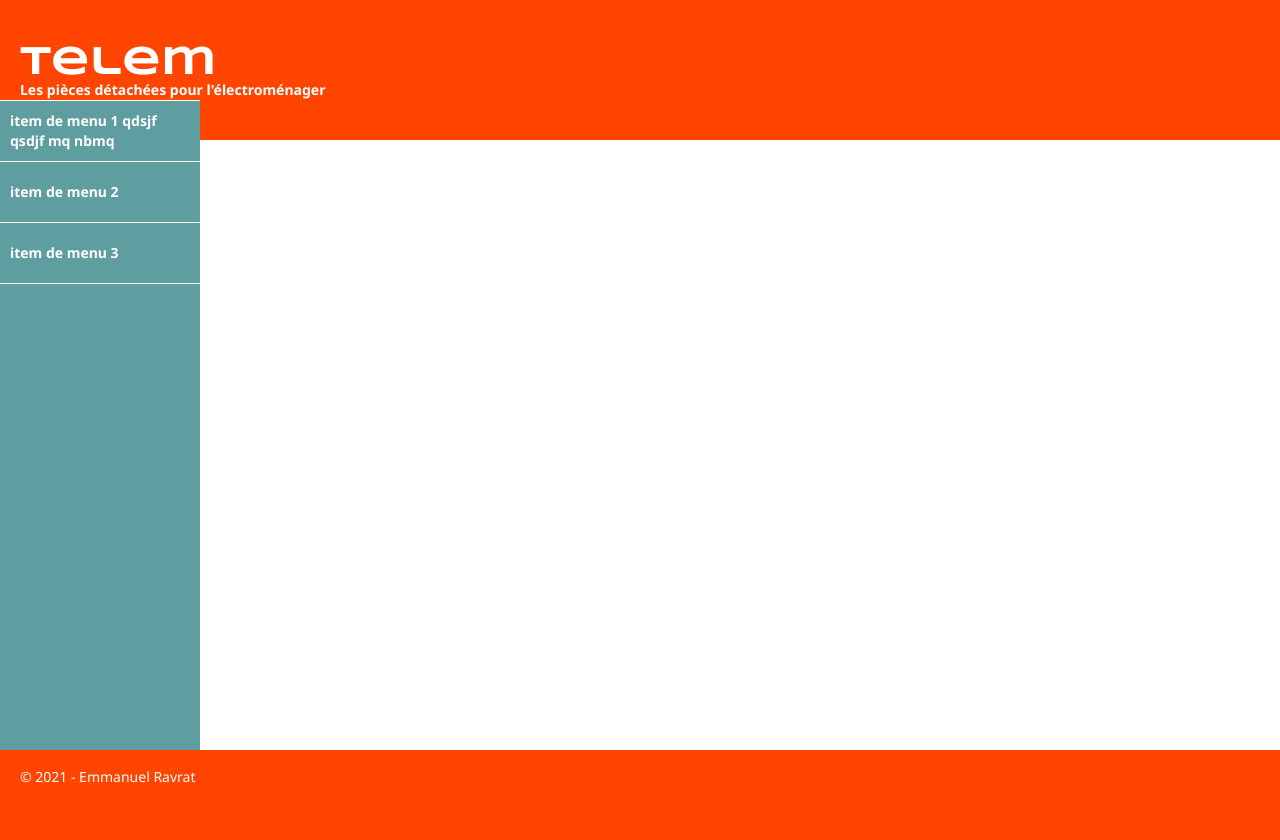
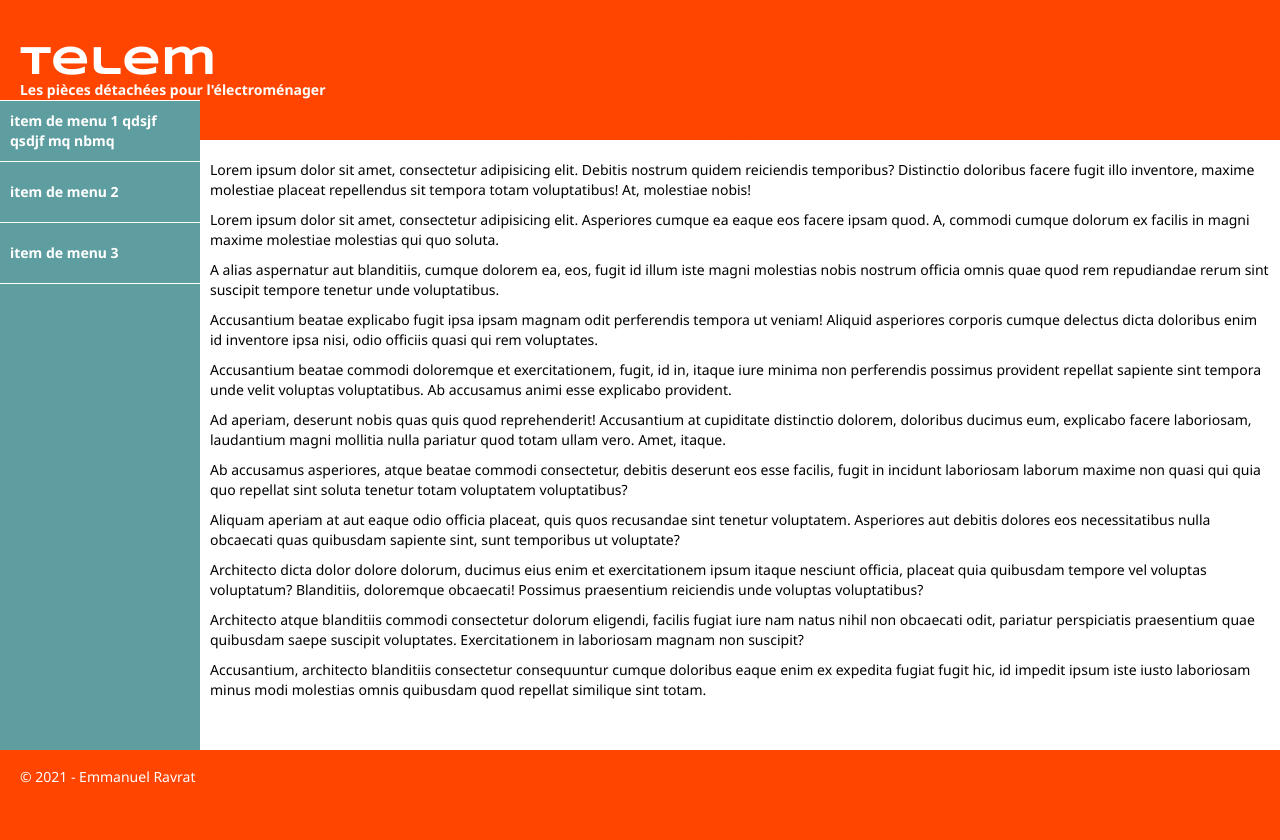
Before and after one commit to dranequentin/Telem, a PHP site: page / in a window 1280 px wide. Run offline with PHP 8.4, Linux system fonts and the light colour scheme.

Commit message:
mise en forme du contenu principal

```diff
--- /dev/null
+++ b/public/css/mainContent.css
@@ -0,0 +1,8 @@
+.mainContent__content {
+    padding: 10px;
+    line-height: 2rem;
+}
+
+.mainContent__content > p {
+    padding-bottom: 10px;
+}
--- a/templates/layout/header.php
+++ b/templates/layout/header.php
@@ -7,6 +7,7 @@
     <link rel="stylesheet" href="../../public/css/grid.css">
     <link rel="stylesheet" href="../../public/css/layout.css">
     <link rel="stylesheet" href="../../public/css/menu.css">
+    <link rel="stylesheet" href="../../public/css/mainContent.css">
 </head>
 <body class="mainGridContainer">
 <header class="siteHeader">
--- a/templates/layout/mainContent.php
+++ b/templates/layout/mainContent.php
@@ -4,5 +4,49 @@
     </h1>
     <section class="mainContent__content">
 
+        <p>Lorem ipsum dolor sit amet, consectetur adipisicing elit. Debitis
+            nostrum quidem reiciendis temporibus? Distinctio doloribus facere
+            fugit illo inventore, maxime molestiae placeat repellendus sit
+            tempora totam voluptatibus! At, molestiae nobis!</p>
+        <p>Lorem ipsum dolor sit amet, consectetur adipisicing elit. Asperiores
+            cumque ea eaque eos facere ipsam quod. A, commodi cumque dolorum ex
+            facilis in magni maxime molestiae molestias qui quo soluta.</p>
+        <p>A alias aspernatur aut blanditiis, cumque dolorem ea, eos, fugit id
+            illum iste magni molestias nobis nostrum officia omnis quae quod rem
+            repudiandae rerum sint suscipit tempore tenetur unde
+            voluptatibus.</p>
+        <p>Accusantium beatae explicabo fugit ipsa ipsam magnam odit perferendis
+            tempora ut veniam! Aliquid asperiores corporis cumque delectus dicta
+            doloribus enim id inventore ipsa nisi, odio officiis quasi qui rem
+            voluptates.</p>
+        <p>Accusantium beatae commodi doloremque et exercitationem, fugit, id
+            in, itaque iure minima non perferendis possimus provident repellat
+            sapiente sint tempora unde velit voluptas voluptatibus. Ab accusamus
+            animi esse explicabo provident.</p>
+        <p>Ad aperiam, deserunt nobis quas quis quod reprehenderit! Accusantium
+            at cupiditate distinctio dolorem, doloribus ducimus eum, explicabo
+            facere laboriosam, laudantium magni mollitia nulla pariatur quod
+            totam ullam vero. Amet, itaque.</p>
+        <p>Ab accusamus asperiores, atque beatae commodi consectetur, debitis
+            deserunt eos esse facilis, fugit in incidunt laboriosam laborum
+            maxime non quasi qui quia quo repellat sint soluta tenetur totam
+            voluptatem voluptatibus?</p>
+        <p>Aliquam aperiam at aut eaque odio officia placeat, quis quos
+            recusandae sint tenetur voluptatem. Asperiores aut debitis dolores
+            eos necessitatibus nulla obcaecati quas quibusdam sapiente sint,
+            sunt temporibus ut voluptate?</p>
+        <p>Architecto dicta dolor dolore dolorum, ducimus eius enim et
+            exercitationem ipsum itaque nesciunt officia, placeat quia quibusdam
+            tempore vel voluptas voluptatum? Blanditiis, doloremque obcaecati!
+            Possimus praesentium reiciendis unde voluptas voluptatibus?</p>
+        <p>Architecto atque blanditiis commodi consectetur dolorum eligendi,
+            facilis fugiat iure nam natus nihil non obcaecati odit, pariatur
+            perspiciatis praesentium quae quibusdam saepe suscipit voluptates.
+            Exercitationem in laboriosam magnam non suscipit?</p>
+        <p>Accusantium, architecto blanditiis consectetur consequuntur cumque
+            doloribus eaque enim ex expedita fugiat fugit hic, id impedit ipsum
+            iste iusto laboriosam minus modi molestias omnis quibusdam quod
+            repellat similique sint totam.</p>
+
     </section>
 </main>
```
